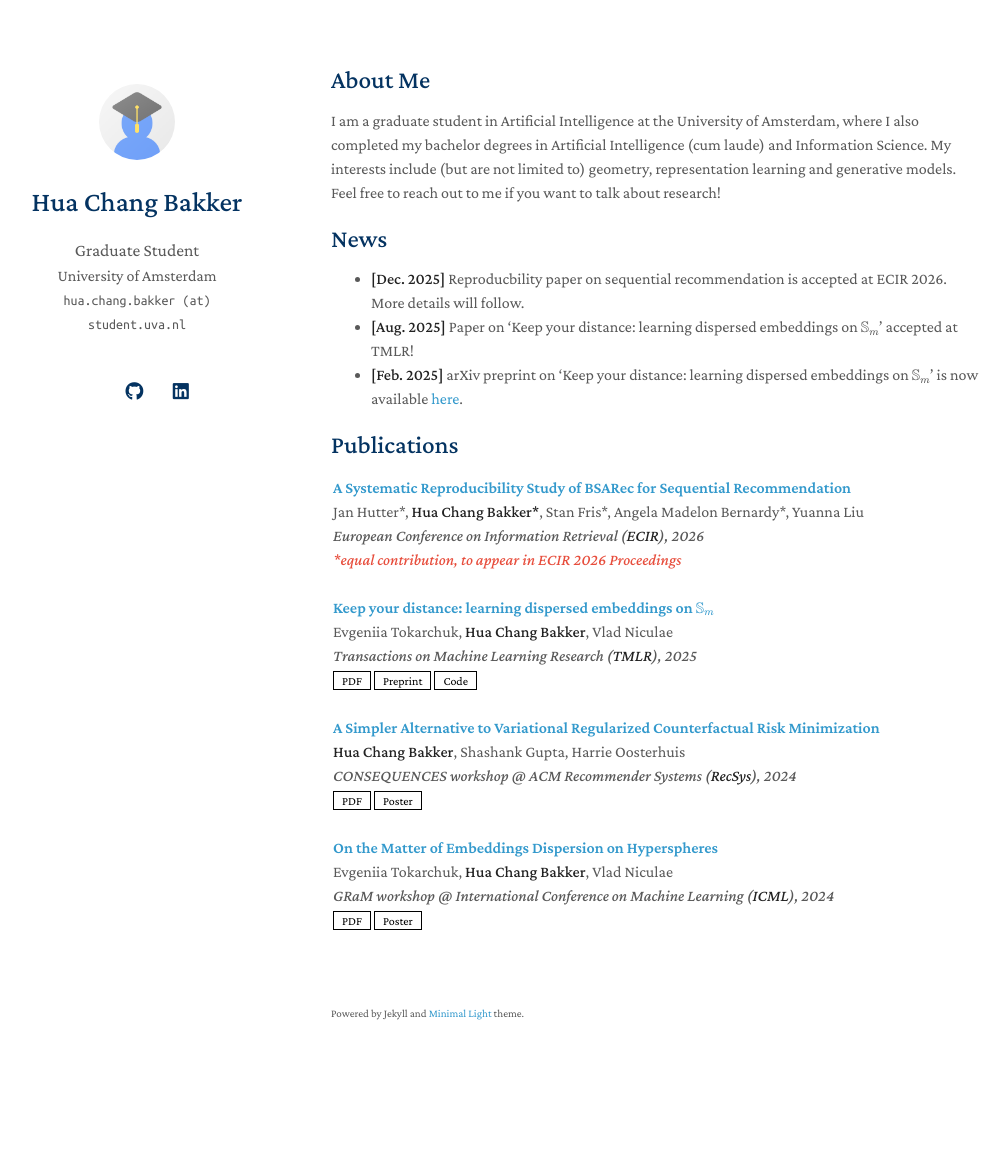
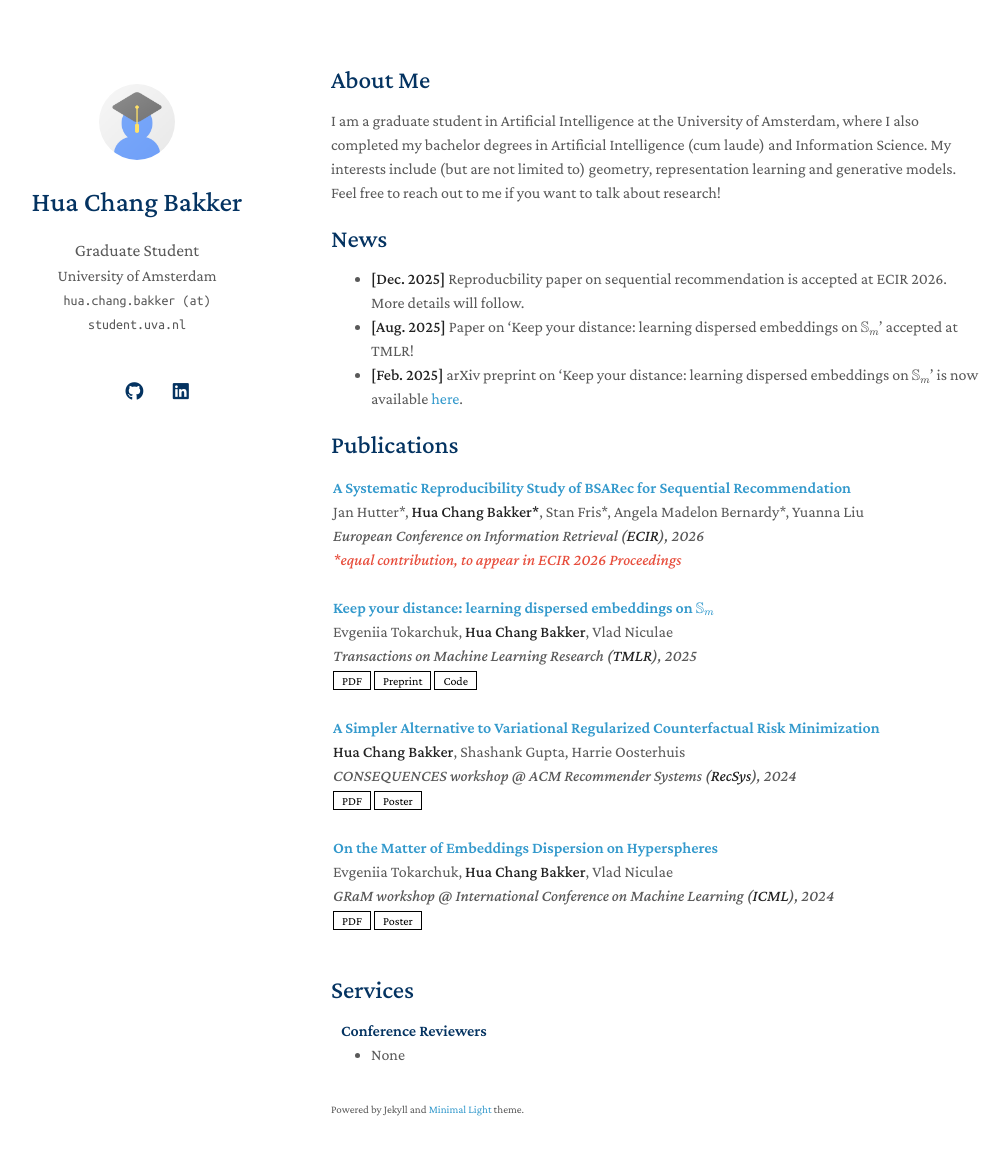
Before and after one commit to huachangb/huachangb.github.io, a Jekyll site: the page built from index.md, in a window 1280 px wide and 1190 px high. Shown: the top 1155 px of the window, without its empty margins (139-1147 px from the left). Built offline with Jekyll 4.4.1, drawn with Linux system fonts in a browser that asks for light colours; a style sheet for code colours, icons or effects is not loaded.

Commit message:
Uncomment services.md include in index.md

```diff
--- a/index.md
+++ b/index.md
@@ -16,4 +16,4 @@ Feel free to reach out to me if you want to talk about research!
 
 {% include_relative _includes/publications.md %}
 
-<!-- {% include_relative _includes/services.md %} -->
+{% include_relative _includes/services.md %}
```
